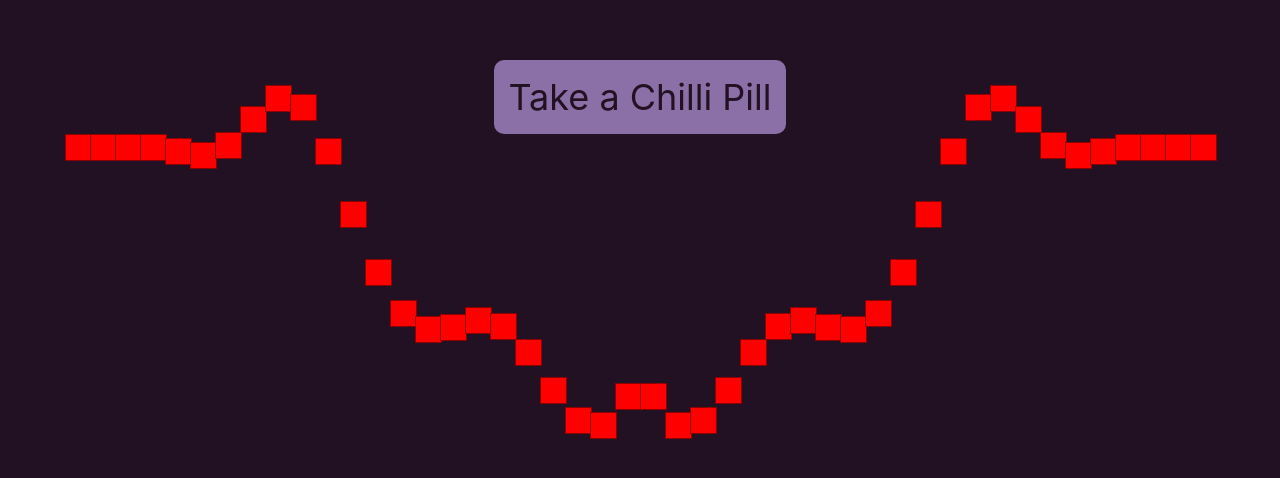
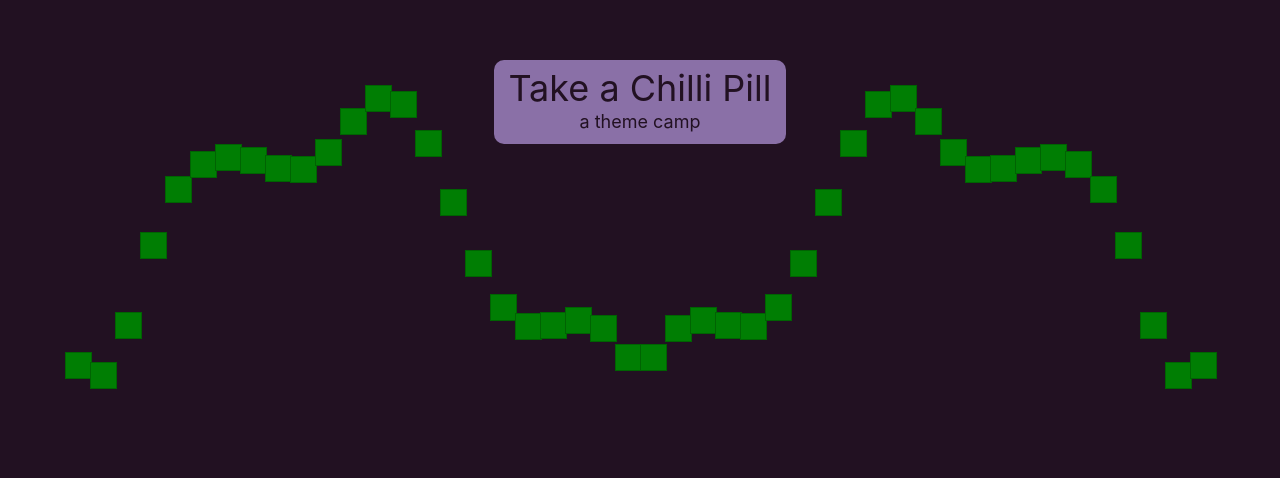
Before and after one commit to colinthesealion/chill-camp-site, a React (Create React App) app: page / in a window 1280 px wide. Shown: the part 140-618 px from the top of the page. Built offline with nearby package versions, Linux system fonts and the light colour scheme.

Commit message:
added a subheader

```diff
--- a/src/Home.css.ts
+++ b/src/Home.css.ts
@@ -23,6 +23,11 @@ const styles: Readonly<{ [key: string]: Readonly<{ [key: string]: any}> }> = {
         width: 'min-content',
         whiteSpace: 'nowrap',
         zIndex: 100,
+        textAlign: 'center',
+        lineHeight: 0.75,
+    },
+    subheader: {
+        fontSize: 18,
     },
 };
 
--- a/src/Home.tsx
+++ b/src/Home.tsx
@@ -15,7 +15,13 @@ const Home: React.FunctionComponent<Props> = ({ classes }) => {
     return (
         <div className={classes.container}>
           <div className={classes.content}>
-            <div className={classes.header}>{CAMP_NAME}</div>
+            <div className={classes.header}>
+              {CAMP_NAME}
+              <br />
+              <span className={classes.subheader}>
+                a theme camp
+              </span>
+            </div>
             <SineWave />
           </div>
         </div>
```
